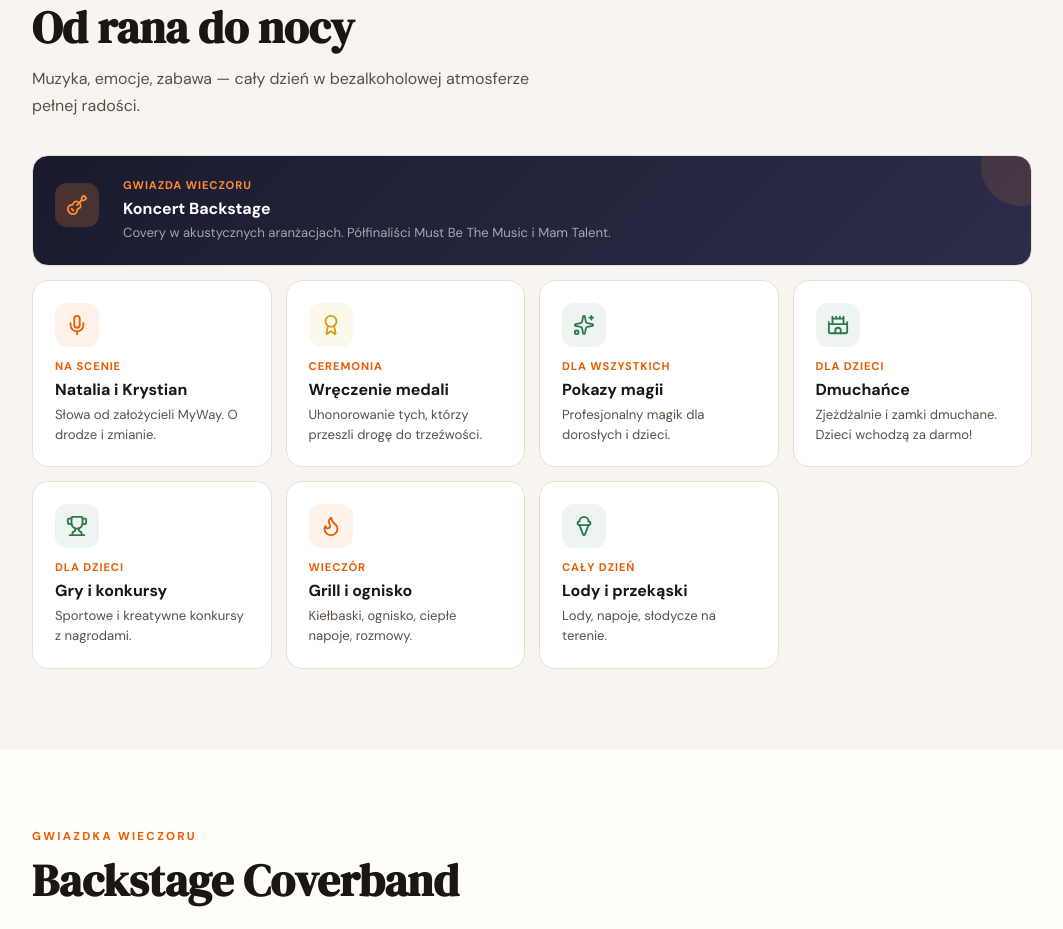
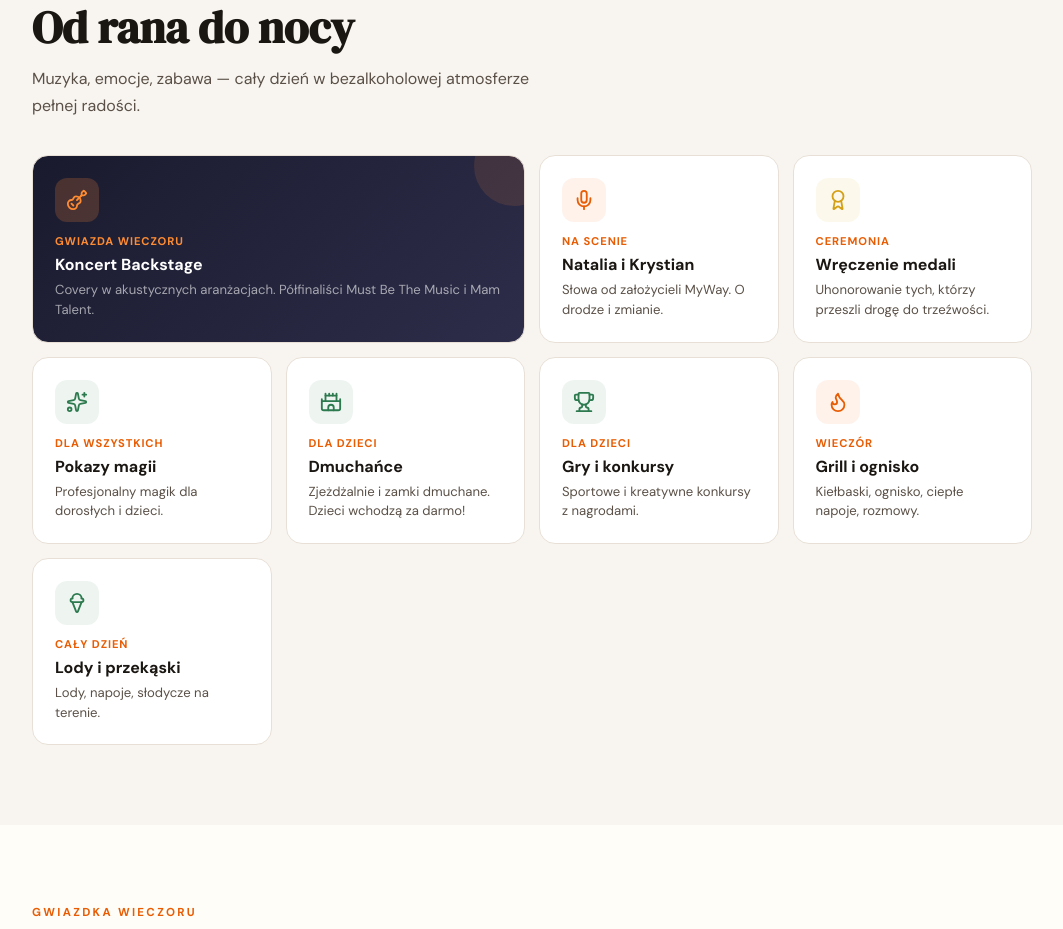
Before and after one commit to dariuszszuca-lang/festiwal-trzezwosci, a plain HTML site: page index.html in a window 1280 px wide. Shown: the part 1012-1941 px from the top of the page, without its empty margins (108-1171 px from the left). Drawn offline with nearby package versions, Linux system fonts and the light colour scheme.

Commit message:
Koncert: 2 kolumny w gridzie, obok Natalia+medale, reszta pod

```diff
--- a/index.html
+++ b/index.html
@@ -194,15 +194,13 @@ footer a{color:var(--accent)}
   <p class="section-desc">Muzyka, emocje, zabawa — cały dzień w bezalkoholowej atmosferze pełnej radości.</p>
 
   <div class="program-grid">
-    <!-- Koncert — poziomy baner, pełna szerokość, jak pozostałe ale wyeksponowany -->
-    <div class="program-card" style="grid-column:1/-1;background:linear-gradient(135deg,#1a1a2e,#2d2d4a);color:#fff;display:flex;align-items:center;gap:24px;position:relative;overflow:hidden;">
+    <!-- Koncert — 2 kolumny szerokości, obok 2 małe karty -->
+    <div class="program-card" style="grid-column:span 2;background:linear-gradient(135deg,#1a1a2e,#2d2d4a);color:#fff;position:relative;overflow:hidden;">
       <div style="position:absolute;top:-30px;right:-30px;width:80px;height:80px;background:rgba(255,140,50,0.12);border-radius:50%;"></div>
-      <div class="icon" style="background:rgba(255,140,50,0.2);flex-shrink:0;"><i data-lucide="guitar" style="width:22px;height:22px;color:#ff8c32"></i></div>
-      <div>
-        <div class="time" style="color:#ff8c32;">Gwiazda wieczoru</div>
-        <h3 style="color:#fff;margin:0;">Koncert Backstage</h3>
-        <p style="color:rgba(255,255,255,0.6);margin:4px 0 0;">Covery w akustycznych aranżacjach. Półfinaliści Must Be The Music i Mam Talent.</p>
-      </div>
+      <div class="icon" style="background:rgba(255,140,50,0.2);"><i data-lucide="guitar" style="width:22px;height:22px;color:#ff8c32"></i></div>
+      <div class="time" style="color:#ff8c32;">Gwiazda wieczoru</div>
+      <h3 style="color:#fff;">Koncert Backstage</h3>
+      <p style="color:rgba(255,255,255,0.6);">Covery w akustycznych aranżacjach. Półfinaliści Must Be The Music i Mam Talent.</p>
     </div>
     <div class="program-card">
       <div class="icon orange"><i data-lucide="mic" style="width:22px;height:22px"></i></div>
```
